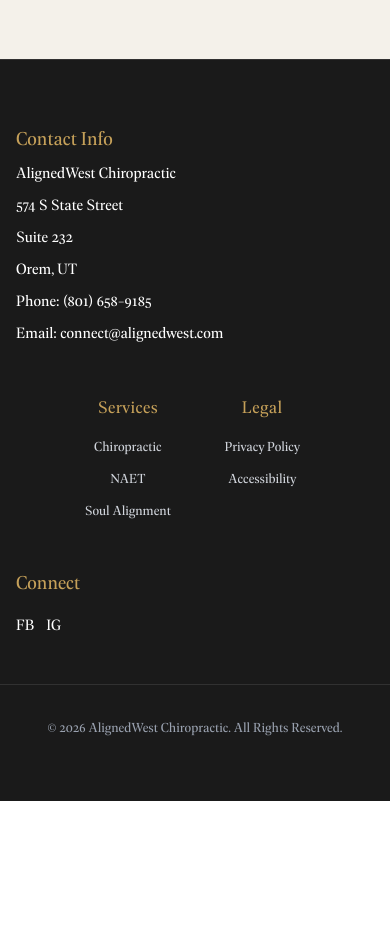
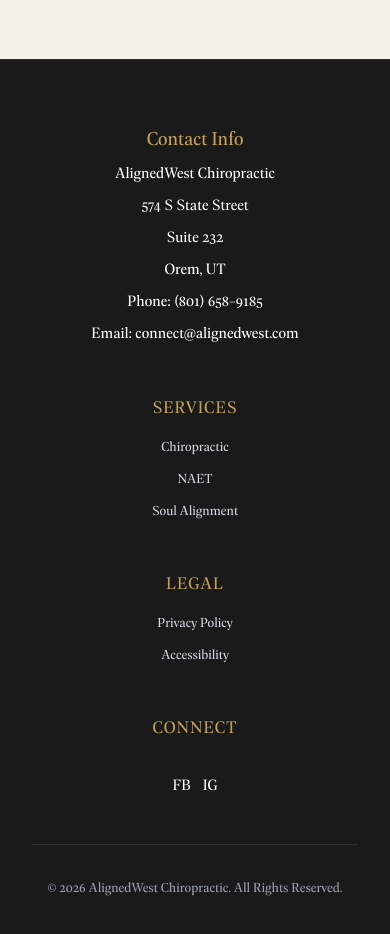
Before and after one commit to CarltonHeywood90/aligned-west-chiro, a Next.js app: page / in a window 390 px wide. Shown: the part 3100-4034 px from the top of the page. Before the commit the page ends 3901 px from the top, so only its background shows below. Built offline with nearby package versions, Linux system fonts and the light colour scheme; a web font is replaced by a local one.

Commit message:
fixed the footer layout for mobile and desktop, added legal and services sections to the footer

```diff
--- a/src/components/Footer/ContactInfo.tsx
+++ b/src/components/Footer/ContactInfo.tsx
@@ -1,6 +1,6 @@
 export default function ContactInfo() {
   return (
-    <div className="space-y-2">
+    <div className="flex flex-col items-center md:items-start space-y-2">
       <h4 className="font-serif text-xl text-clinic-gold">Contact Info</h4>
       <p>AlignedWest Chiropractic</p>
       <p>574 S State Street</p>
--- a/src/components/Footer/FooterLinks.tsx
+++ b/src/components/Footer/FooterLinks.tsx
@@ -20,11 +20,11 @@ const LINKS = [
 
 export default function FooterLinks() {
   return (
-    /* We use justify-center on the outer flex and text-center for the internal alignment */
-    <div className="flex justify-center w-full px-4">
-      <div className="grid grid-cols-2 gap-12 md:gap-24 text-center">
+    /* Removed the wrapping div that had 'w-full' and 'justify-center' */
+    /* We now let the parent Index.tsx handle the centering */
+    <div className="grid grid-cols-2 gap-8 md:gap-12 text-center md:text-left">
       {LINKS.map((group) => (
-          <div key={group.section} className="flex flex-col items-center">
+        <div key={group.section} className="flex flex-col items-center md:items-start">
           <h4 className="font-serif text-lg text-clinic-gold mb-4 tracking-wide">
             {group.section}
           </h4>
@@ -43,6 +43,5 @@ export default function FooterLinks() {
         </div>
       ))}
     </div>
-    </div>
   );
 }
--- /dev/null
+++ b/src/components/Footer/Legal.tsx
@@ -0,0 +1,23 @@
+import Link from 'next/link';
+
+export default function Legal() {
+  return (
+    <div className="flex flex-col items-center md:items-start">
+      <h4 className="font-serif text-lg text-clinic-gold mb-4 uppercase tracking-wider">
+        Legal
+      </h4>
+      <ul className="space-y-3 text-sm text-gray-300">
+        <li>
+          <Link href="/privacy-policy" className="hover:text-white transition-colors">
+            Privacy Policy
+          </Link>
+        </li>
+        <li>
+          <Link href="/accessibility-statement" className="hover:text-white transition-colors">
+            Accessibility
+          </Link>
+        </li>
+      </ul>
+    </div>
+  );
+}
--- /dev/null
+++ b/src/components/Footer/Services.tsx
@@ -0,0 +1,28 @@
+import Link from 'next/link';
+
+export default function Services() {
+  return (
+    <div className="flex flex-col items-center md:items-start">
+      <h4 className="font-serif text-lg text-clinic-gold mb-4 uppercase tracking-wider">
+        Services
+      </h4>
+      <ul className="space-y-3 text-sm text-gray-300">
+        <li>
+          <Link href="/services/chiropractic" className="hover:text-white transition-colors">
+            Chiropractic
+          </Link>
+        </li>
+        <li>
+          <Link href="/services/naet" className="hover:text-white transition-colors">
+            NAET
+          </Link>
+        </li>
+        <li>
+          <Link href="/services/soul-alignment" className="hover:text-white transition-colors">
+            Soul Alignment
+          </Link>
+        </li>
+      </ul>
+    </div>
+  );
+}
--- a/src/components/Footer/SocialIcons.tsx
+++ b/src/components/Footer/SocialIcons.tsx
@@ -1,6 +1,7 @@
 export default function SocialIcons() {
   return (
-    <div className="flex gap-3">
+    /* Added justify-center for mobile, justify-start for desktop */
+    <div className="flex justify-center md:justify-start gap-3">
       <a href="https://facebook.com/@alignedwest" aria-label="Facebook" className="text-white hover:text-clinic-gold">FB</a>
       <a href="https://instagram.com/dr.weston.sorenson" aria-label="Instagram" className="text-white hover:text-clinic-gold">IG</a>
     </div>
--- a/src/components/Footer/index.tsx
+++ b/src/components/Footer/index.tsx
@@ -1,21 +1,49 @@
 import ContactInfo from './ContactInfo';
-import FooterLinks from './FooterLinks';
 import SocialIcons from './SocialIcons';
+import Link from 'next/link';
 
 export default function Footer() {
   return (
     <footer className="bg-clinic-dark text-white py-16 border-t border-white/10">
-      <div className="max-w-7xl mx-auto px-4 grid grid-cols-1 md:grid-cols-5 gap-12">
-        <ContactInfo />
-        <FooterLinks />
+      {/* This 'max-w-6xl' acts as your "80% middle" container */}
+      <div className="max-w-6xl mx-auto px-8">
 
-        <div className="flex flex-col gap-4 md:col-span-3">
-          <h4 className="font-serif text-xl text-clinic-gold">Connect</h4>
-          <SocialIcons />
+        <div className="grid grid-cols-1 md:grid-cols-4 gap-12 text-center md:text-left">
+
+          {/* Column 1: Contact */}
+          <ContactInfo />
+
+          {/* Column 2: Services */}
+          <div className="flex flex-col items-center md:items-start">
+            <h4 className="font-serif text-lg text-clinic-gold mb-4 uppercase tracking-wider">Services</h4>
+            <ul className="space-y-3 text-sm text-gray-300">
+              <li><Link href="/services/chiropractic" className="hover:text-white">Chiropractic</Link></li>
+              <li><Link href="/services/naet" className="hover:text-white">NAET</Link></li>
+              <li><Link href="/services/soul-alignment" className="hover:text-white">Soul Alignment</Link></li>
+            </ul>
+          </div>
+
+          {/* Column 3: Legal */}
+          <div className="flex flex-col items-center md:items-start">
+            <h4 className="font-serif text-lg text-clinic-gold mb-4 uppercase tracking-wider">Legal</h4>
+            <ul className="space-y-3 text-sm text-gray-300">
+              <li><Link href="/privacy-policy" className="hover:text-white">Privacy Policy</Link></li>
+              <li><Link href="/accessibility-statement" className="hover:text-white">Accessibility</Link></li>
+            </ul>
+          </div>
+
+          {/* Column 4: Connect */}
+          <div className="flex flex-col items-center md:items-start gap-4">
+            <h4 className="font-serif text-lg text-clinic-gold mb-4 uppercase tracking-wider">Connect</h4>
+            <SocialIcons />
+          </div>
+
         </div>
-      </div>
-      <div className="text-center mt-12 pt-8 border-t border-white/10 text-sm text-gray-400">
-        © {new Date().getFullYear()} AlignedWest Chiropractic. All Rights Reserved.
+
+        {/* Copyright */}
+        <div className="text-center mt-12 pt-8 border-t border-white/10 text-sm text-gray-400">
+          © {new Date().getFullYear()} AlignedWest Chiropractic. All Rights Reserved.
+        </div>
       </div>
     </footer>
   );
```
Lines whose indentation alone changed are shown as unchanged.
